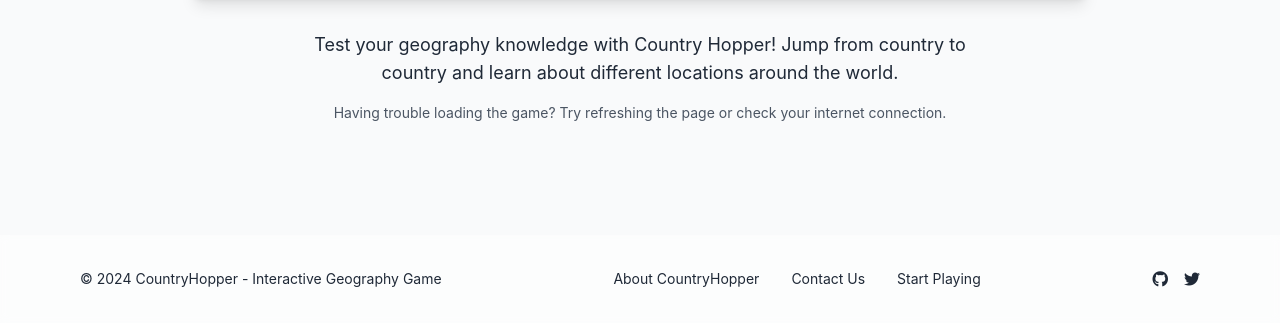
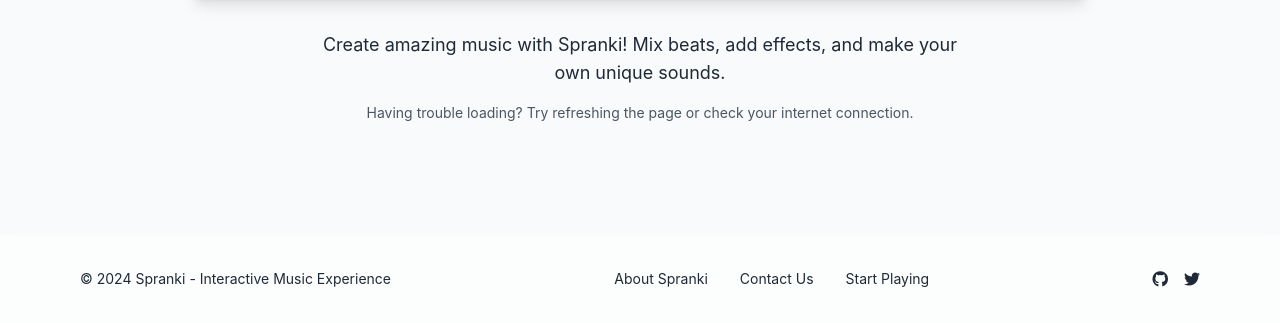
Before and after one commit to slideology/spranki, a Flask app: page /game in a window 1280 px wide. Shown: the part 905-1228 px from the top of the page. Run offline with Flask 3, Linux system fonts and the light colour scheme; some libraries are stand-ins or nearby versions.

Commit message:
Update branding from CountryHopper to Spranki
- Update website title and meta descriptions
- Update SEO keywords and content
- Update URLs and social media meta tags
- Update footer content

```diff
--- a/app.py
+++ b/app.py
@@ -13,11 +13,11 @@
 # Routes
 @app.route('/')
 def home():
-    return render_template('index.html', title='CountryHopper - Interactive Geography Game')
+    return render_template('index.html', title='Spranki - Interactive Music Experience')
 
 @app.route('/about')
 def about():
-    return render_template('about.html', title='About CountryHopper')
+    return render_template('about.html', title='About Spranki')
 
 @app.route('/game')
 def game():
--- a/templates/base.html
+++ b/templates/base.html
@@ -3,21 +3,21 @@
 <head>
     <meta charset="UTF-8">
     <meta name="viewport" content="width=device-width, initial-scale=1.0">
-    <title>{% block title %}{% endblock %} - CountryHopper | Interactive Geography Game</title>
+    <title>{% block title %}{% endblock %} - Spranki | Interactive Music Experience</title>
 
     <!-- SEO Meta Tags -->
-    <meta name="description" content="{% block meta_description %}CountryHopper - An interactive geography game platform where you can explore the world map and learn about different countries. Enhance your geographical knowledge through fun gameplay.{% endblock %}">
-    <meta name="keywords" content="{% block meta_keywords %}CountryHopper,geography game,world map,country quiz,educational game,online geography learning,interactive map{% endblock %}">
-    <meta name="author" content="CountryHopper">
+    <meta name="description" content="{% block meta_description %}Spranki - An interactive music creation platform where you can create beats, mix sounds, and make your own music. Experience the joy of music making through an intuitive interface.{% endblock %}">
+    <meta name="keywords" content="{% block meta_keywords %}Spranki,music creation,beat maker,sound mixer,music platform,online music making,interactive music{% endblock %}">
+    <meta name="author" content="Spranki">
     <meta name="robots" content="index, follow">
 
     <!-- Open Graph Meta Tags -->
-    <meta property="og:title" content="{% block og_title %}CountryHopper - Interactive Geography Game{% endblock %}">
+    <meta property="og:title" content="{% block og_title %}Spranki - Interactive Music Experience{% endblock %}">
     <meta property="og:description" content="{% block og_description %}{{ self.meta_description() }}{% endblock %}">
     <meta property="og:type" content="website">
-    <meta property="og:url" content="https://countryhopper.online{{ request.path }}">
+    <meta property="og:url" content="https://spranki.vercel.app{{ request.path }}">
     <meta property="og:image" content="{% block og_image %}{{ url_for('static', filename='images/og-image.jpg', _external=True) }}{% endblock %}">
-    <meta property="og:site_name" content="CountryHopper">
+    <meta property="og:site_name" content="Spranki">
 
     <!-- Twitter Card Meta Tags -->
     <meta name="twitter:card" content="summary_large_image">
@@ -26,7 +26,7 @@
     <meta name="twitter:image" content="{{ self.og_image() }}">
 
     <!-- Canonical URL -->
-    <link rel="canonical" href="https://countryhopper.online{{ request.path }}">
+    <link rel="canonical" href="https://spranki.vercel.app{{ request.path }}">
 
     <!-- Favicon -->
     <link rel="icon" type="image/png" href="{{ url_for('static', filename='favicon.ico') }}">
@@ -36,12 +36,12 @@
     {
         "@context": "https://schema.org",
         "@type": "WebSite",
-        "name": "CountryHopper",
-        "url": "https://countryhopper.online",
-        "description": "An interactive geography game platform where you can explore the world map and learn about different countries.",
+        "name": "Spranki",
+        "url": "https://spranki.vercel.app",
+        "description": "An interactive music creation platform where you can create beats, mix sounds, and make your own music.",
         "potentialAction": {
             "@type": "PlayAction",
-            "target": "https://countryhopper.online/game"
+            "target": "https://spranki.vercel.app/music"
         }
     }
     </script>
@@ -59,7 +59,7 @@
         <div class="max-w-6xl mx-auto px-4 py-3">
             <div class="flex justify-between items-center">
                 <a href="/" class="text-2xl font-bold hover:text-blue-500 transition-colors">
-                    CountryHopper
+                    Spranki
                 </a>
                 <div class="flex space-x-6">
                     <a href="/" class="text-gray-700 dark:text-gray-300 hover:text-blue-500 dark:hover:text-blue-400">Home</a>
@@ -85,10 +85,10 @@
         <div class="max-w-6xl mx-auto px-4">
             <div class="flex flex-col md:flex-row justify-between items-center space-y-4 md:space-y-0">
                 <div class="text-sm">
-                    &copy; 2024 CountryHopper - Interactive Geography Game
+                    &copy; 2024 Spranki - Interactive Music Experience
                 </div>
                 <div class="flex flex-col md:flex-row items-center space-y-2 md:space-y-0 md:space-x-8">
-                    <a href="/about" class="text-sm hover:text-blue-500 transition-colors">About CountryHopper</a>
+                    <a href="/about" class="text-sm hover:text-blue-500 transition-colors">About Spranki</a>
                     <a href="/contact" class="text-sm hover:text-blue-500 transition-colors">Contact Us</a>
                     <a href="/game" class="text-sm hover:text-blue-500 transition-colors">Start Playing</a>
                 </div>
--- a/templates/game.html
+++ b/templates/game.html
@@ -1,10 +1,10 @@
 {% extends "base.html" %}
 
-{% block title %}Play Game{% endblock %}
+{% block title %}Play Music{% endblock %}
 
 {% block content %}
 <div class="max-w-6xl mx-auto px-4 py-8">
-    <h1 class="text-4xl font-bold mb-8 text-center">Country Hopper</h1>
+    <h1 class="text-4xl font-bold mb-8 text-center">Spranki Music</h1>
 
     <div id="game-container" class="aspect-w-16 aspect-h-9 w-full max-w-4xl mx-auto bg-gray-100 dark:bg-gray-800 rounded-lg shadow-lg overflow-hidden">
         <iframe
@@ -19,8 +19,8 @@
     </div>
 
     <div class="mt-8 max-w-2xl mx-auto text-center">
-        <p class="text-lg mb-4">Test your geography knowledge with Country Hopper! Jump from country to country and learn about different locations around the world.</p>
-        <p class="text-sm text-gray-600 dark:text-gray-400">Having trouble loading the game? Try refreshing the page or check your internet connection.</p>
+        <p class="text-lg mb-4">Create amazing music with Spranki! Mix beats, add effects, and make your own unique sounds.</p>
+        <p class="text-sm text-gray-600 dark:text-gray-400">Having trouble loading? Try refreshing the page or check your internet connection.</p>
     </div>
 </div>
 
```
